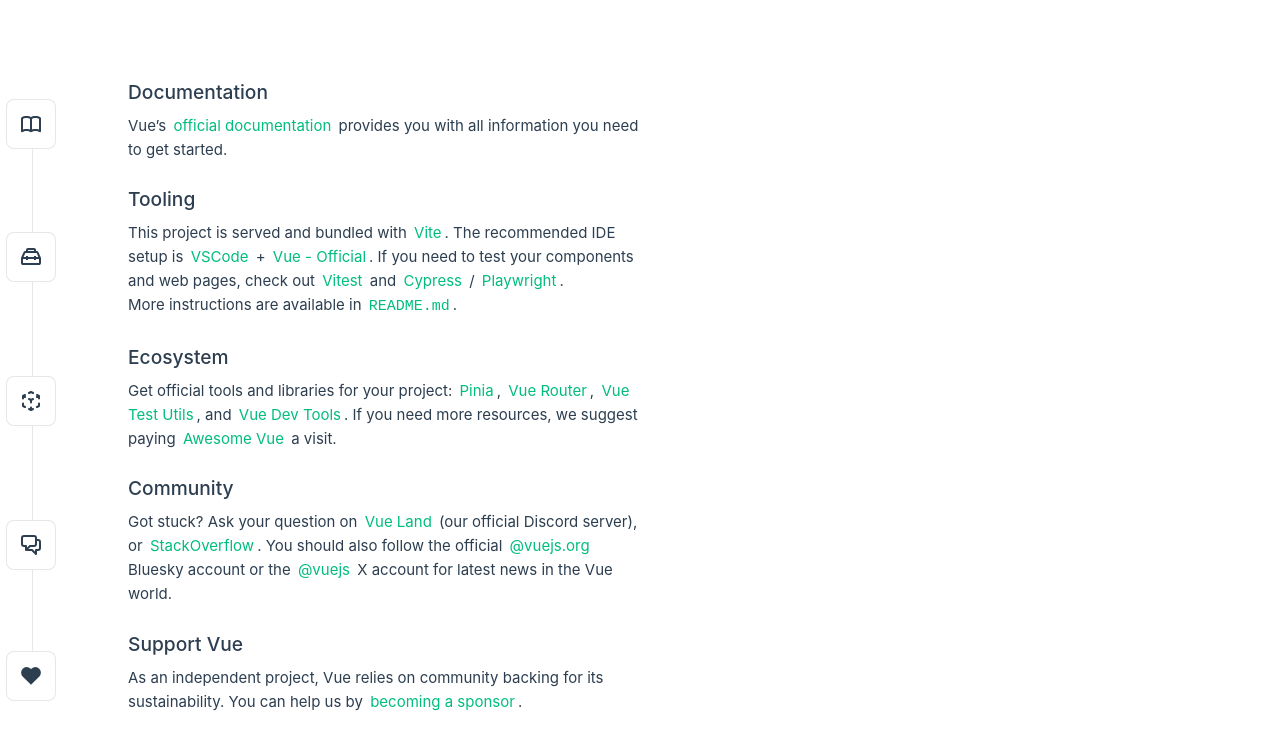
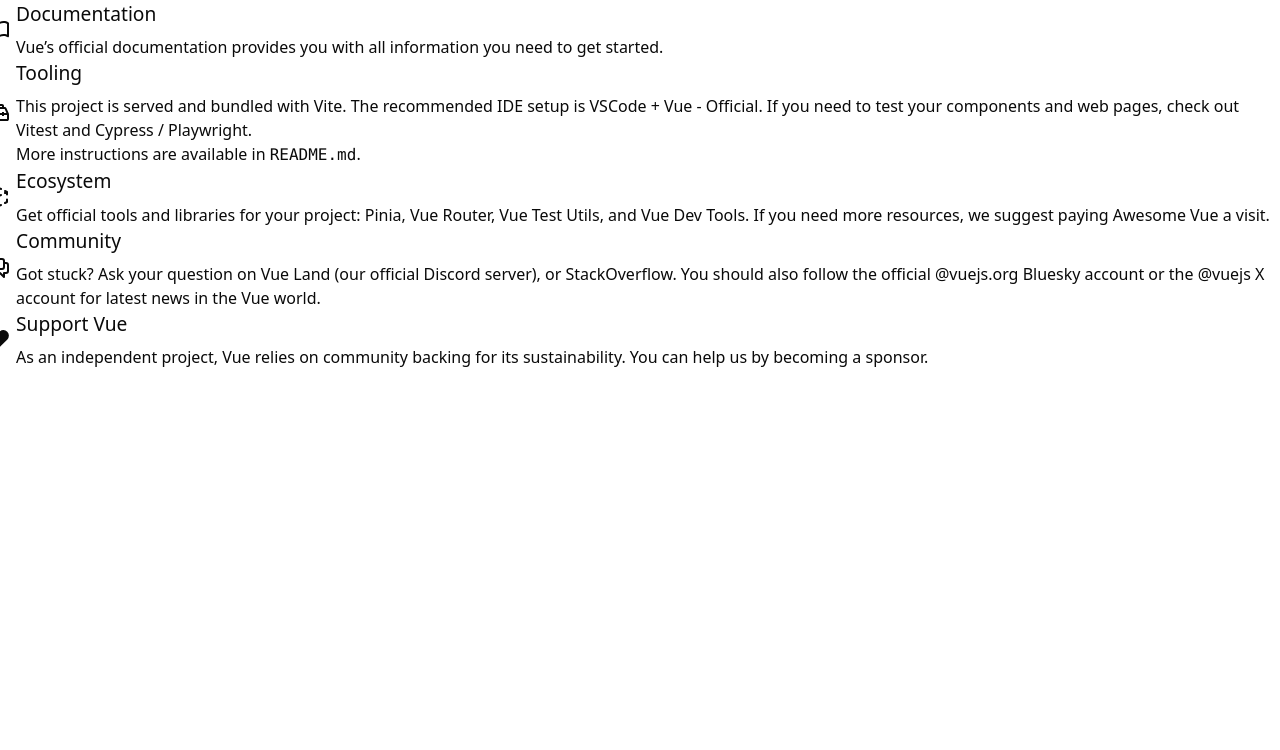
Before and after one commit to Beirun/LuTuon-web, a Vue app: page / in a window 1280 px wide. Shown: the top 750 px of the page. Built offline with nearby package versions, Linux system fonts and the light colour scheme; the HTML template or start-up script is replaced by a standard one.

Commit message:
Updated main CSS file

```diff
--- a/src/assets/main.css
+++ b/src/assets/main.css
@@ -1,35 +1,125 @@
-@import './base.css';
+@import "tailwindcss";
+@import "tw-animate-css";
 
-#app {
-  max-width: 1280px;
-  margin: 0 auto;
-  padding: 2rem;
-  font-weight: normal;
+@custom-variant dark (&:is(.dark *));
+
+@theme inline {
+  --color-background: var(--background);
+  --color-foreground: var(--foreground);
+  --color-card: var(--card);
+  --color-card-foreground: var(--card-foreground);
+  --color-popover: var(--popover);
+  --color-popover-foreground: var(--popover-foreground);
+  --color-primary: var(--primary);
+  --color-primary-foreground: var(--primary-foreground);
+  --color-secondary: var(--secondary);
+  --color-secondary-foreground: var(--secondary-foreground);
+  --color-muted: var(--muted);
+  --color-muted-foreground: var(--muted-foreground);
+  --color-accent: var(--accent);
+  --color-accent-foreground: var(--accent-foreground);
+  --color-destructive: var(--destructive);
+  --color-destructive-foreground: var(--destructive-foreground);
+  --color-border: var(--border);
+  --color-input: var(--input);
+  --color-ring: var(--ring);
+  --color-chart-1: var(--chart-1);
+  --color-chart-2: var(--chart-2);
+  --color-chart-3: var(--chart-3);
+  --color-chart-4: var(--chart-4);
+  --color-chart-5: var(--chart-5);
+  --radius-sm: calc(var(--radius) - 4px);
+  --radius-md: calc(var(--radius) - 2px);
+  --radius-lg: var(--radius);
+  --radius-xl: calc(var(--radius) + 4px);
+  --color-sidebar: var(--sidebar);
+  --color-sidebar-foreground: var(--sidebar-foreground);
+  --color-sidebar-primary: var(--sidebar-primary);
+  --color-sidebar-primary-foreground: var(--sidebar-primary-foreground);
+  --color-sidebar-accent: var(--sidebar-accent);
+  --color-sidebar-accent-foreground: var(--sidebar-accent-foreground);
+  --color-sidebar-border: var(--sidebar-border);
+  --color-sidebar-ring: var(--sidebar-ring);
 }
 
-a,
-.green {
-  text-decoration: none;
-  color: hsla(160, 100%, 37%, 1);
-  transition: 0.4s;
-  padding: 3px;
+:root {
+  --background: oklch(1 0 0);
+  --foreground: oklch(0.145 0 0);
+  --card: oklch(1 0 0);
+  --card-foreground: oklch(0.145 0 0);
+  --popover: oklch(1 0 0);
+  --popover-foreground: oklch(0.145 0 0);
+  --primary: oklch(0.205 0 0);
+  --primary-foreground: oklch(0.985 0 0);
+  --secondary: oklch(0.97 0 0);
+  --secondary-foreground: oklch(0.205 0 0);
+  --muted: oklch(0.97 0 0);
+  --muted-foreground: oklch(0.556 0 0);
+  --accent: oklch(0.97 0 0);
+  --accent-foreground: oklch(0.205 0 0);
+  --destructive: oklch(0.577 0.245 27.325);
+  --destructive-foreground: oklch(0.577 0.245 27.325);
+  --border: oklch(0.922 0 0);
+  --input: oklch(0.922 0 0);
+  --ring: oklch(0.708 0 0);
+  --chart-1: oklch(0.646 0.222 41.116);
+  --chart-2: oklch(0.6 0.118 184.704);
+  --chart-3: oklch(0.398 0.07 227.392);
+  --chart-4: oklch(0.828 0.189 84.429);
+  --chart-5: oklch(0.769 0.188 70.08);
+  --radius: 0.625rem;
+  --sidebar: oklch(0.985 0 0);
+  --sidebar-foreground: oklch(0.145 0 0);
+  --sidebar-primary: oklch(0.205 0 0);
+  --sidebar-primary-foreground: oklch(0.985 0 0);
+  --sidebar-accent: oklch(0.97 0 0);
+  --sidebar-accent-foreground: oklch(0.205 0 0);
+  --sidebar-border: oklch(0.922 0 0);
+  --sidebar-ring: oklch(0.708 0 0);
 }
 
-@media (hover: hover) {
-  a:hover {
-    background-color: hsla(160, 100%, 37%, 0.2);
+.dark {
+  --background: oklch(0.145 0 0);
+  --foreground: oklch(0.985 0 0);
+  --card: oklch(0.145 0 0);
+  --card-foreground: oklch(0.985 0 0);
+  --popover: oklch(0.145 0 0);
+  --popover-foreground: oklch(0.985 0 0);
+  --primary: oklch(0.985 0 0);
+  --primary-foreground: oklch(0.205 0 0);
+  --secondary: oklch(0.269 0 0);
+  --secondary-foreground: oklch(0.985 0 0);
+  --muted: oklch(0.269 0 0);
+  --muted-foreground: oklch(0.708 0 0);
+  --accent: oklch(0.269 0 0);
+  --accent-foreground: oklch(0.985 0 0);
+  --destructive: oklch(0.396 0.141 25.723);
+  --destructive-foreground: oklch(0.637 0.237 25.331);
+  --border: oklch(0.269 0 0);
+  --input: oklch(0.269 0 0);
+  --ring: oklch(0.439 0 0);
+  --chart-1: oklch(0.488 0.243 264.376);
+  --chart-2: oklch(0.696 0.17 162.48);
+  --chart-3: oklch(0.769 0.188 70.08);
+  --chart-4: oklch(0.627 0.265 303.9);
+  --chart-5: oklch(0.645 0.246 16.439);
+  --sidebar: oklch(0.205 0 0);
+  --sidebar-foreground: oklch(0.985 0 0);
+  --sidebar-primary: oklch(0.488 0.243 264.376);
+  --sidebar-primary-foreground: oklch(0.985 0 0);
+  --sidebar-accent: oklch(0.269 0 0);
+  --sidebar-accent-foreground: oklch(0.985 0 0);
+  --sidebar-border: oklch(0.269 0 0);
+  --sidebar-ring: oklch(0.439 0 0);
+}
+
+@layer base {
+  * {
+    @apply border-border outline-ring/50;
+  }
+  body {
+    @apply bg-background text-foreground;
   }
 }
 
-@media (min-width: 1024px) {
-  body {
-    display: flex;
-    place-items: center;
-  }
-
-  #app {
-    display: grid;
-    grid-template-columns: 1fr 1fr;
-    padding: 0 2rem;
-  }
-}
+ ::-webkit-scrollbar { display: none; }
```
